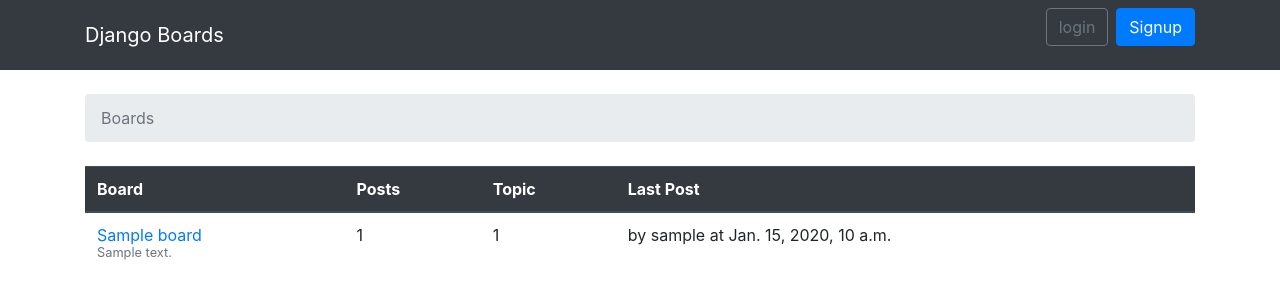
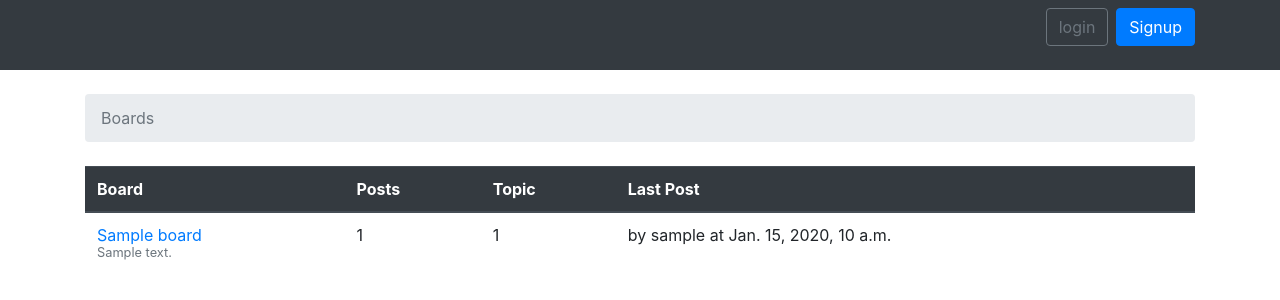
Before and after one commit to wadih1995/discussion_board, a Django app: page / in a window 1280 px wide. Shown: the top 300 px of the page. Run offline with Django 3.2, Linux system fonts and the light colour scheme; tables that the repository leaves empty hold one stand-in row (values such as "Sample post"); some libraries are stand-ins or nearby versions.

Commit message:
update new

```diff
--- a/templates/base.html
+++ b/templates/base.html
@@ -11,7 +11,7 @@
 {%block body%}
 <nav class="navbar navbar-expand-sm navbar-dark bg-dark">
   <div class="container">
-    <a class="navbar-brand" href="{% url 'home' %}">Django Boards</a>
+
     <button class="navbar-toggler" type="button" data-toggle="collapse" data-target="#mainMenu" aria-controls="mainMenu" aria-expanded="false" aria-label="Toggle navigation">
       <span class="navbar-toggler-icon"></span>
     </button>
```
